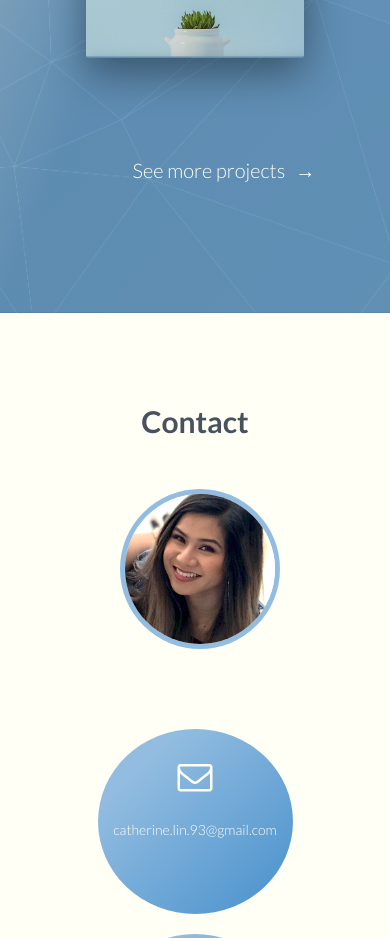
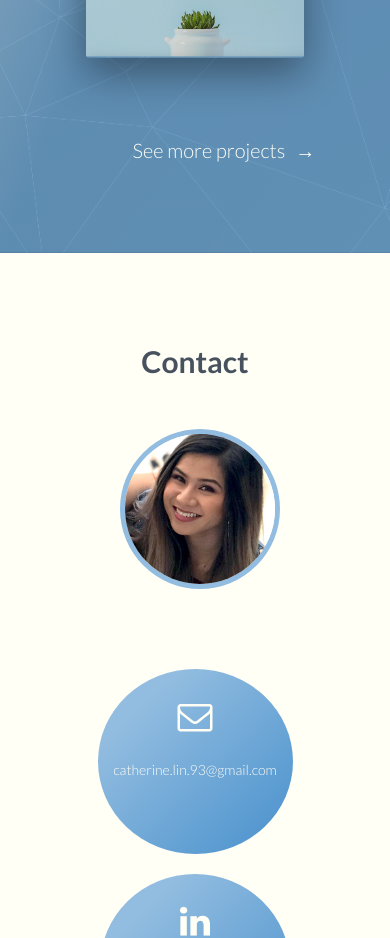
Before and after one commit to c-clin/c-clin.github.io, a React (Create React App) app: page / in a window 390 px wide. Shown: the part 2340-3278 px from the top of the page. Built offline with nearby package versions, Linux system fonts and the light colour scheme.

Commit message:
fixed minor css

```diff
--- a/src/main.css
+++ b/src/main.css
@@ -232,7 +232,7 @@
     .Work {
       display: block; } }
   .Work .container {
-    height: 550px; }
+    height: 620px; }
     @media only screen and (max-width: 1100px) {
       .Work .container {
         height: 400px; } }
@@ -397,7 +397,6 @@
     left: 30%;
     font-size: 2rem;
     color: #fffff6;
-    margin-top: 8rem;
     transition: color 0.6s ease-out;
     z-index: 100; }
     .Work .more-projects span {
@@ -420,14 +419,10 @@
         width: 100%; }
       .Work .more-projects:hover span {
         margin-left: 2rem; }
-    @media only screen and (max-width: 1100px) {
-      .Work .more-projects {
-        position: absolute;
-        margin-bottom: 4rem; } }
     @media only screen and (max-width: 750px) {
       .Work .more-projects {
         position: relative;
-        margin-top: 10rem; } }
+        margin-top: 8rem; } }
 
 .Contact {
   padding: 9rem 0;
--- a/src/sass/_work.scss
+++ b/src/sass/_work.scss
@@ -21,7 +21,7 @@
   }
 
   .container {
-    height: 550px;
+    height: 620px;
 
     @media only screen and (max-width: 1100px) {
       height: 400px;
@@ -267,7 +267,7 @@
     left: 30%;
     font-size: 2rem;
     color: $color-primary-white;
-    margin-top: 8rem;
+    // margin-top: 8rem;
     transition: color 0.6s ease-out;
     z-index: 100;
 
@@ -301,14 +301,14 @@
       }
     }
 
-    @media only screen and (max-width: 1100px) {
-      position: absolute;
-      margin-bottom: 4rem;
-    }
+    // @media only screen and (max-width: 1100px) {
+    //   position: absolute;
+    //   margin-bottom: 4rem;
+    // }
 
     @media only screen and (max-width: 750px) {
       position: relative;
-      margin-top: 10rem;
+      margin-top: 8rem;
     }
   }
 }
```
Also changed, not shown: 7 other files (tests, documents, lock files or other folders).
